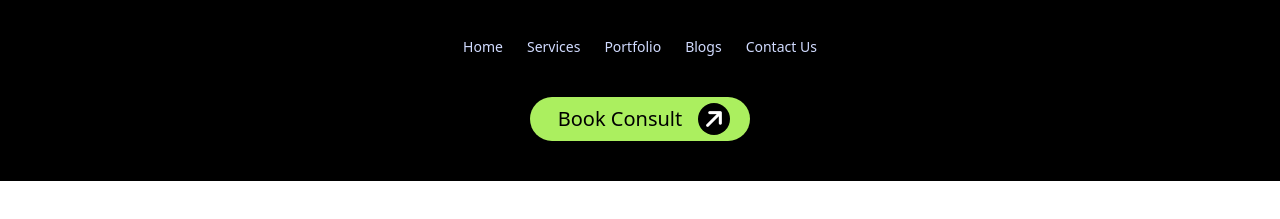
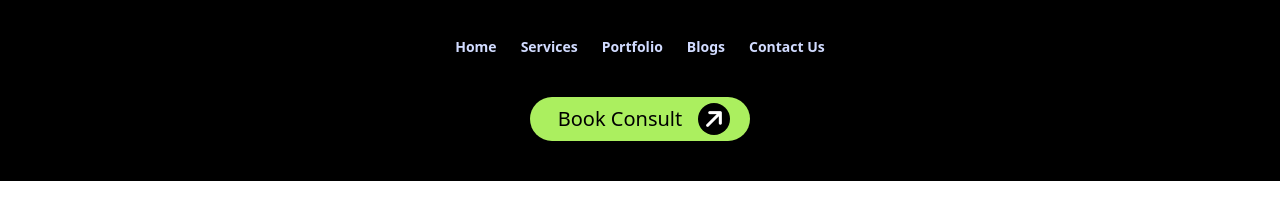
Before and after one commit to himel-minhaj/Assignment-03, a plain HTML site: page index.html in a window 1280 px wide. Shown: the part 4076-4295 px from the top of the page. Drawn offline with nearby package versions, Linux system fonts and the light colour scheme.

```diff
--- a/index.html
+++ b/index.html
@@ -332,7 +332,7 @@
 
       </aside>
       <nav>
-        <div class="grid lg:grid-flow-col grid-flow-row gap-6 ">
+        <div class="grid lg:grid-flow-col grid-flow-row gap-6 font-bold ">
           <a>
             Home
           </a>
```
